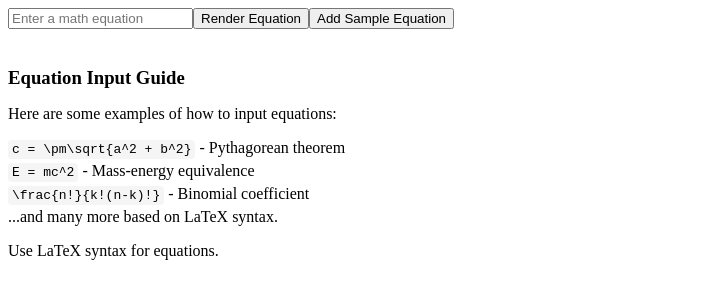
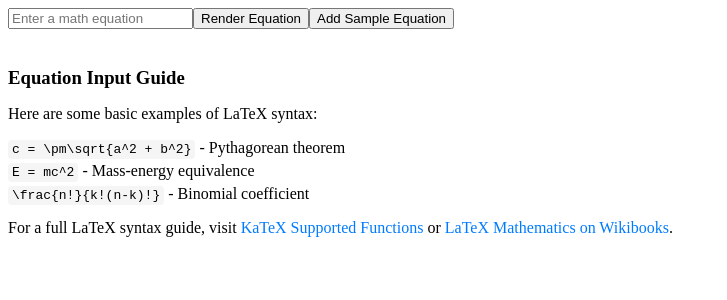
Before and after one commit to ryansat/Dom-Change-Detection, a Vue app: page /math-question in a window 1280 px wide. Shown: the top 300 px of the page, without its empty margins (0-727 px from the left). Built offline with nearby package versions, Linux system fonts and the light colour scheme.

Commit message:
Update MathQuestion.vue

```diff
--- a/src/components/MathQuestion.vue
+++ b/src/components/MathQuestion.vue
@@ -6,16 +6,26 @@
         <div v-html="renderedEquation"></div>
         <div class="equation-guide">
             <h3>Equation Input Guide</h3>
-            <p>Here are some examples of how to input equations:</p>
+            <p>Here are some basic examples of LaTeX syntax:</p>
             <ul>
                 <li>
                     <code>c = \pm\sqrt{a^2 + b^2}</code> - Pythagorean theorem
                 </li>
                 <li><code>E = mc^2</code> - Mass-energy equivalence</li>
                 <li><code>\frac{n!}{k!(n-k)!}</code> - Binomial coefficient</li>
-                <li>...and many more based on LaTeX syntax.</li>
             </ul>
-            <p>Use LaTeX syntax for equations.</p>
+            <p>
+                For a full LaTeX syntax guide, visit
+                <a href="https://katex.org/docs/supported.html" target="_blank"
+                    >KaTeX Supported Functions</a
+                >
+                or
+                <a
+                    href="https://en.wikibooks.org/wiki/LaTeX/Mathematics"
+                    target="_blank"
+                    >LaTeX Mathematics on Wikibooks</a
+                >.
+            </p>
         </div>
     </div>
 </template>
@@ -69,4 +79,13 @@ function addSampleEquation() {
     padding: 2px 4px;
     border-radius: 4px;
 }
+
+.equation-guide a {
+    color: #007bff;
+    text-decoration: none;
+}
+
+.equation-guide a:hover {
+    text-decoration: underline;
+}
 </style>
```
